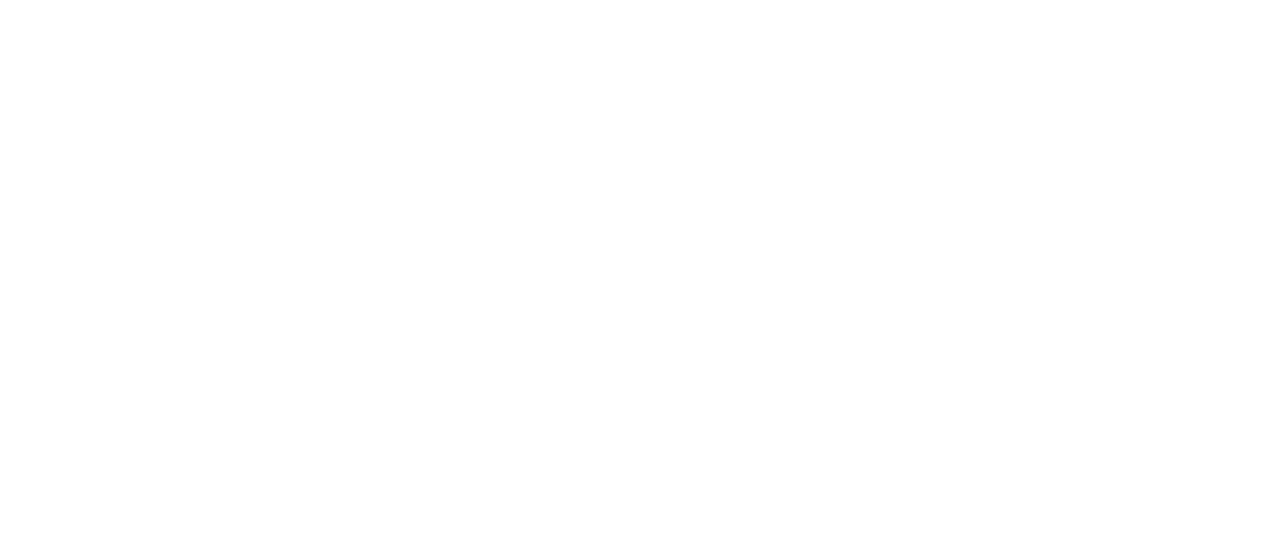
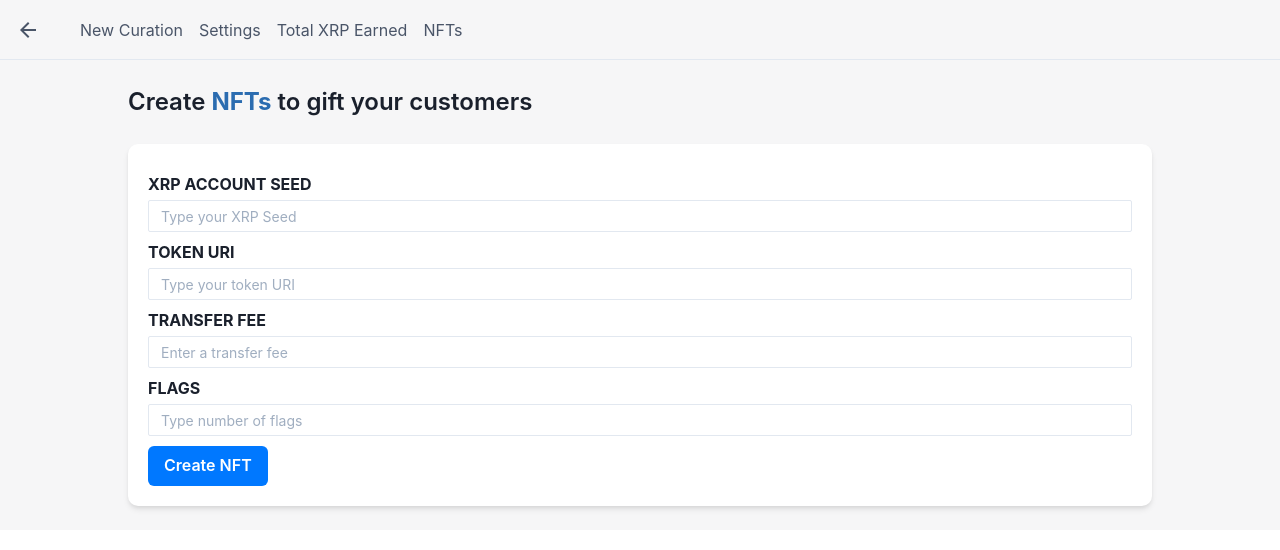
Before and after one commit to meta-soft-xrp/xrp-shopify-coupon-client, a React (Create React App) app: page /nft in a window 1280 px wide. Before the commit this address had no page. Shown: the top 550 px of the page. Built offline with nearby package versions, Linux system fonts and the light colour scheme; what parse would draw is missing.

Commit message:
NFT creation completed

```diff
--- a/src/components/navbar/index.js
+++ b/src/components/navbar/index.js
@@ -306,4 +306,8 @@
     label: "Total XRP Earned",
     href: "/transaction",
   },
+  {
+    label: "NFTs",
+    href: "/nft",
+  },
 ];
--- a/src/routes/index.js
+++ b/src/routes/index.js
@@ -9,6 +9,7 @@
 import Authorize from "./shopify/Authorize";
 import SettingsRoute from "./settings";
 import EmbedRoute from './embed';
+import NFTRoute from './nft'
 // You should always import these components even without using else app back navigation will break
 import { ClientRouter, useClientRouting, useRoutePropagation, RoutePropagator } from '@shopify/app-bridge-react';
 import TransactionRoute from './transaction';
@@ -37,6 +38,7 @@
 				<Route path="/shopify" element={<App />} />
 				<Route path="/shopify/callback" element={<App />} />
 				<Route path="/authorize" element={<Authorize />} />
+				<Route path="/nft" element={<NFTRoute />} />
 				<Route path="/" element={<App />} />
 			</Routes>
 		</>
--- a/src/routes/look/index.js
+++ b/src/routes/look/index.js
@@ -335,9 +335,8 @@
                       }
                     }
                     toast({
-                      title: `Looks ${
-                        id ? "updated" : "created"
-                      } successfully!`,
+                      title: `Looks ${id ? "updated" : "created"
+                        } successfully!`,
                       status: "success",
                     });
                   } catch (e) {
--- /dev/null
+++ b/src/routes/nft/index.js
@@ -0,0 +1,117 @@
+import React from 'react';
+import NavBar from "../../components/navbar";
+import useNFTStore from "../../store/nft";
+import { Box, Button, Container, Heading, Input, Stack, StackDivider, Text, useToast } from '@chakra-ui/react';
+
+
+
+const NFTRoute = () => {
+
+    const nftState = useNFTStore((state) => state.nftState);
+    const postNFTState = useNFTStore((state) => state.postNFTState);
+    const toast = useToast();
+
+    const handleCreateNFT = (event) => {
+        event.preventDefault();
+        const form = event.target;
+        const seed = form.seed.value;
+        const uri = form.uri.value;
+        const transferFee = form.transferFee.value;
+        const flags = form.flags.value;
+
+        postNFTState(seed, uri, transferFee, flags);
+        if (!nftState.post.loading) {
+            console.log(nftState.post, "NFT STate POST Loading");
+            form.reset();
+        }
+
+    }
+
+    if (nftState.post.success.ok) {
+        toast({
+            title: "NFT create success",
+            status: "success",
+        });
+    }
+
+
+    return (
+        <>
+            <NavBar></NavBar>
+            <Container maxW={"7xl"} p={[12, 6]} bg="#f6f6f7" textAlign={"left"}>
+
+                <Box as="section" maxW="5xl" mx="auto">
+                    <Text fontSize={"24px"} fontWeight={"semibold"}>Create <Text as="span" color='blue.600' fontWeight={"bold"}>NFTs</Text> to gift your customers</Text>
+                </Box>
+                <Box bg="white" maxW="5xl" mx="auto" borderRadius={10} p={5} mt={'24px'} boxShadow="md">
+                    <form onSubmit={handleCreateNFT}>
+                        <Text mb='4px' mt={'8px'} size="xl" fontWeight="bold" >XRP ACCOUNT SEED</Text>
+                        <Input
+                            name='seed'
+                            placeholder='Type your XRP Seed'
+                            size='sm'
+                            required={true}
+                        />
+                        <Text mb='4px' mt={'8px'} size="xl" fontWeight="bold" >TOKEN URI</Text>
+                        <Input
+                            name='uri'
+                            placeholder='Type your token URI'
+                            size='sm'
+                            required={true}
+                        />
+                        <Text mb='4px' mt={'8px'} size="xl" fontWeight="bold" >TRANSFER FEE</Text>
+                        <Input
+                            name='transferFee'
+                            placeholder='Enter a transfer fee'
+                            size='sm'
+                            required={true}
+                        />
+                        <Text mb='4px' mt={'8px'} size="xl" fontWeight="bold" >FLAGS</Text>
+                        <Input
+                            name='flags'
+                            placeholder='Type number of flags'
+                            size='sm'
+                            required={true}
+                        />
+
+                        <Button isLoading={nftState.post.loading} type='submit' colorScheme={"messenger"} variant='solid' mt={'10px'}>
+                            Create NFT
+                        </Button>
+                    </form>
+                </Box>
+
+                {nftState.post.success.ok ? <Box bg="white" maxW="5xl" mx="auto" borderRadius={10} p={5} mt={'24px'} boxShadow="md">
+                    <Heading size='xs' mb={'20px'}>
+                        Created tokens for account : {nftState.post.success.data?.result?.account}
+                    </Heading>
+                    <Stack divider={<StackDivider />} spacing='4'>
+                        {nftState.post.success.data?.result?.account_nfts?.map(nfts =>
+                            <Box key={nfts.NFTokenID}>
+                                <Text pt='2' fontSize='sm'>
+                                    Serial :  {nfts.nft_serial}
+                                </Text>
+                                <Text pt='2' fontSize='sm'>
+                                    Issuer :  {nfts.Issuer}
+                                </Text>
+                                <Text pt='2' fontSize='sm'>
+                                    NFToken ID:  {nfts.NFTokenID}
+                                </Text>
+                                <Text pt='2' fontSize='sm'>
+                                    Flags :  {nfts.Flags}
+                                </Text>
+                                <Text pt='2' fontSize='sm'>
+                                    Transfer Fee :  {nfts.TransferFee}
+                                </Text>
+                                <Text pt='2' fontSize='sm'>
+                                    Token URI :  {nfts.URI}
+                                </Text>
+                            </Box>)}
+
+                    </Stack>
+                </Box> : ""}
+            </Container>
+        </>
+    );
+};
+
+export default NFTRoute;
--- /dev/null
+++ b/src/store/nft/index.js
@@ -0,0 +1,92 @@
+import create from "zustand";
+import axios from "axios";
+import produce from "immer";
+import { INTERNAL_SERVER_ERROR } from "../../constants/strings";
+import { useToast } from "@chakra-ui/react";
+
+
+const INITIAL_NFT_STATE = {
+    get: {
+        loading: false,
+        success: {
+            ok: false,
+            data: [],
+        },
+        failure: {
+            error: false,
+            message: "",
+        },
+    },
+    post: {
+        loading: false,
+        success: {
+            ok: false,
+            data: {},
+        },
+        failure: {
+            error: false,
+            message: "",
+        },
+    },
+
+};
+
+
+const useNFTStore = create((set) => ({
+    nftState: INITIAL_NFT_STATE,
+    postNFTState: async (seed, uri, transferFee, flags) => {
+        set(
+            produce((state) => ({
+                ...state,
+                nftState: {
+                    ...state.nftState,
+                    post: {
+                        ...INITIAL_NFT_STATE.get,
+                        loading: true,
+                    },
+                },
+            }))
+        );
+
+        try {
+            const body = {
+                seed: seed,
+                uri: uri,
+                transferFee: transferFee,
+                flags: flags
+            };
+
+            const { data } = await axios.post(`${process.env.REACT_APP_API_SHOPLOOKS_SERVER_URL}/api/create_nft`, body)
+
+            if (data?.type === 'response') {
+                set(
+                    produce((state) => ({
+                        ...state,
+                        nftState: {
+                            ...state.nftState,
+                            post: {
+                                ...INITIAL_NFT_STATE.post,
+                                loading: false,
+                                success: {
+                                    ok: true,
+                                    data: data,
+                                },
+                            },
+                        },
+                    }))
+                );
+            }
+
+
+            console.log('Response:', data);
+
+
+            ;
+        } catch (e) {
+            console.error(e);
+            throw e;
+        }
+    },
+}));
+
+export default useNFTStore;
```
Also changed, not shown: 2 other files (tests, documents, lock files or other folders). Lines whose indentation alone changed are shown as unchanged.
